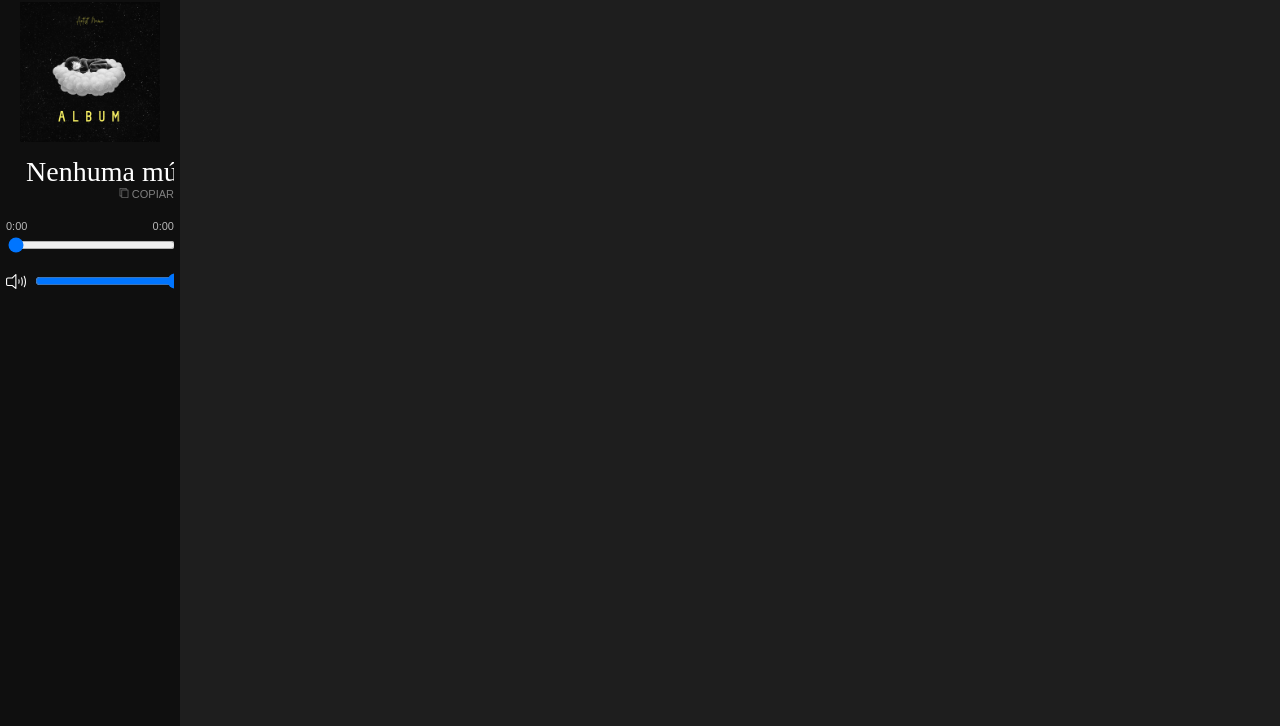
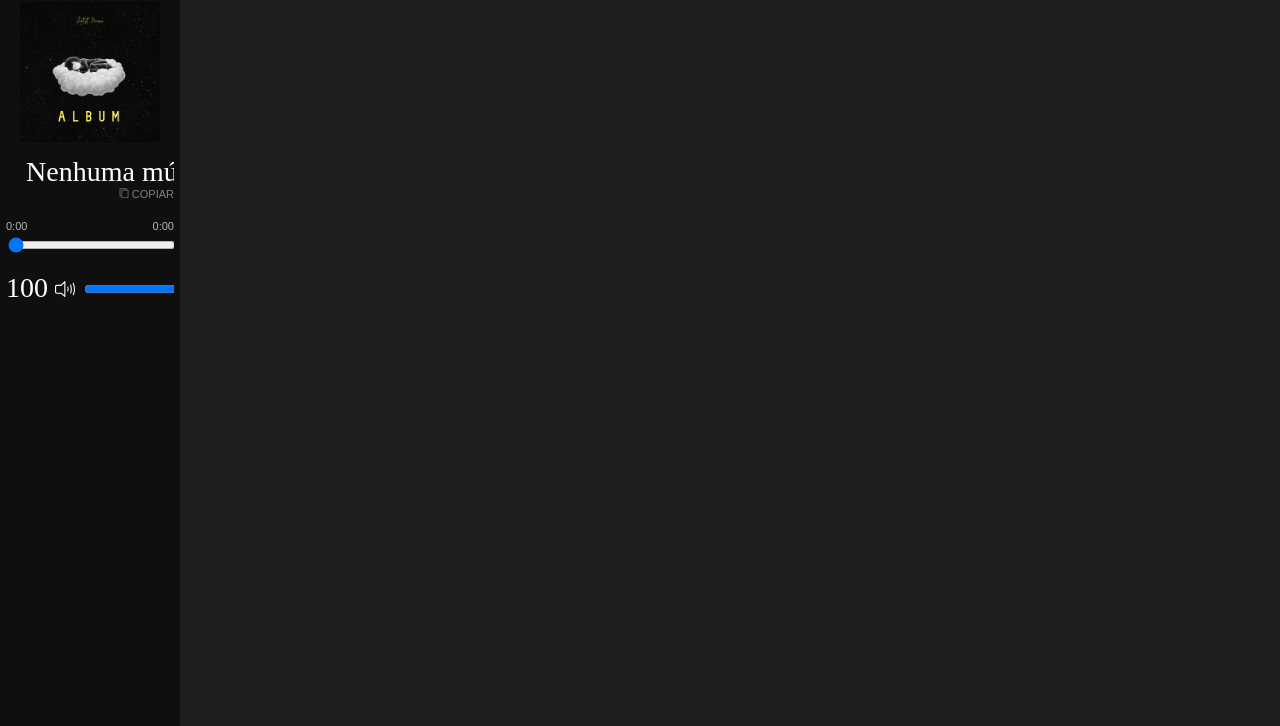
Before and after one commit to dotKingfall/site-solo, a plain HTML site: page index.html in a window 1280 px wide. Both pictures are taken after a click on the picture 26 px from the left and 28 px from the top of the page. Shown: the part 74-800 px from the top of the page. Drawn offline with Linux system fonts and the light colour scheme; a web font is replaced by a local one.

Commit message:
Update index.html

```diff
--- a/index.html
+++ b/index.html
@@ -59,8 +59,9 @@
       </div>
       <br>
       <div id="volume">
-        <span id="volume-image"><img src="helpers/player/sound.svg" width="20px"></span>
-        <input type="range" id="volume-bar" max="100" value="100" oninput="svp()">
+        <span id="volumenumber">100</span>
+        <img src="helpers/player/sound.svg" width="20px" style="cursor: pointer; margin-top: 17px;" onclick="volIcon(this)">
+        <input type="range" id="volume-bar" max="100" value="100" oninput="volControl(this.value)">
       </div>
     </div>
   </div>
```
